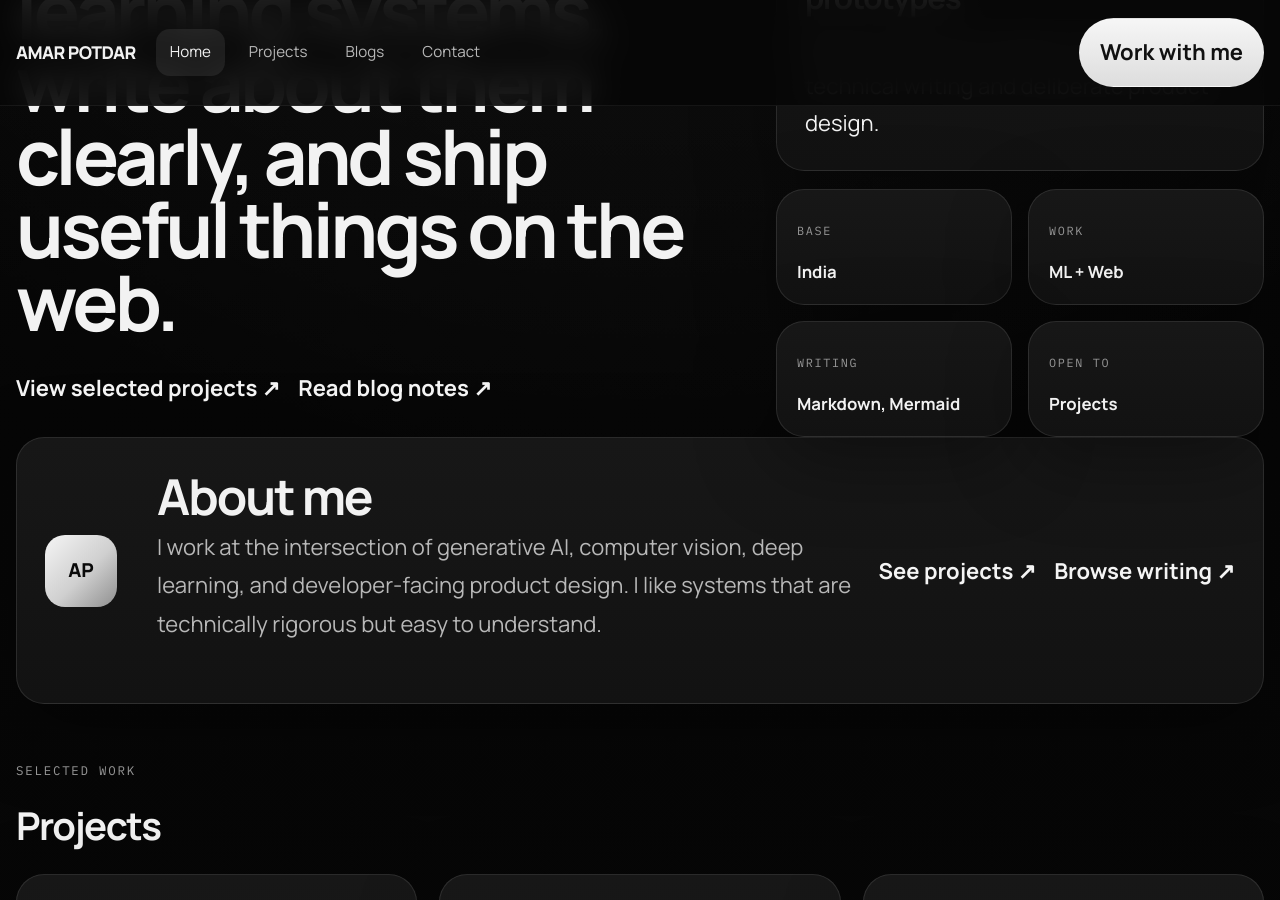
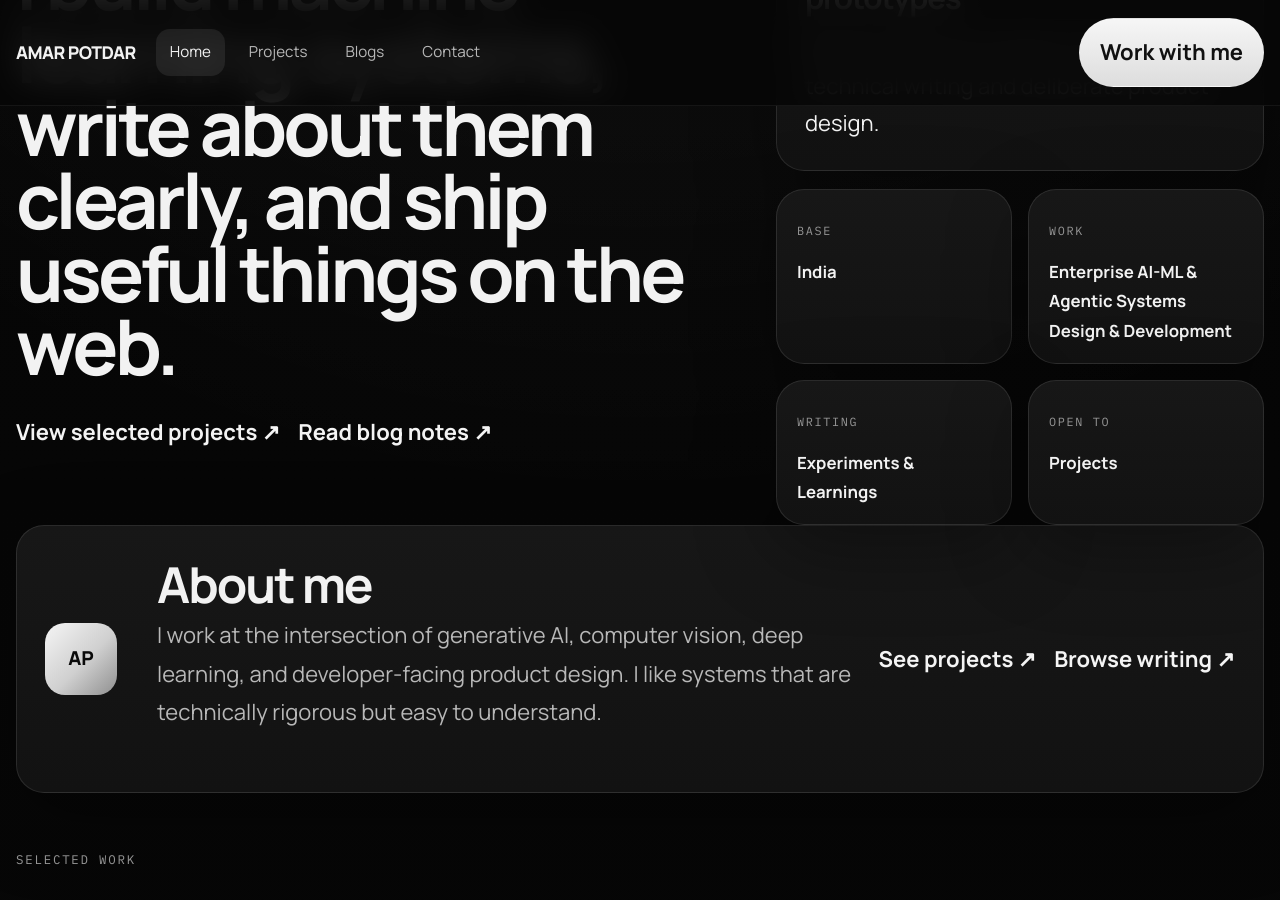
Before and after one commit to MeAmarP/meamarp.github.io, a Jekyll site: the page built from index.html, in a window 1280 px wide and 900 px high, scrolled down 380 px. Built offline with Jekyll 4.4.1, drawn with Linux system fonts in a browser that asks for light colours; nearby versions of some CDN libraries; the list of posts is cut into pages by our own code.

Commit message:
refactor: update meta-card content for clarity and relevance

```diff
--- a/index.html
+++ b/index.html
@@ -33,11 +33,11 @@ title: Home
 				</div>
 				<div class="meta-card">
 					<span class="mini-label">Work</span>
-					<strong>ML + Web</strong>
+					<strong>Enterprise AI-ML & Agentic Systems Design & Development</strong>
 				</div>
 				<div class="meta-card">
 					<span class="mini-label">Writing</span>
-					<strong>Markdown, Mermaid</strong>
+					<strong>Experiments & Learnings</strong>
 				</div>
 				<div class="meta-card">
 					<span class="mini-label">Open to</span>
```
Also changed, not shown: 2 other files.
